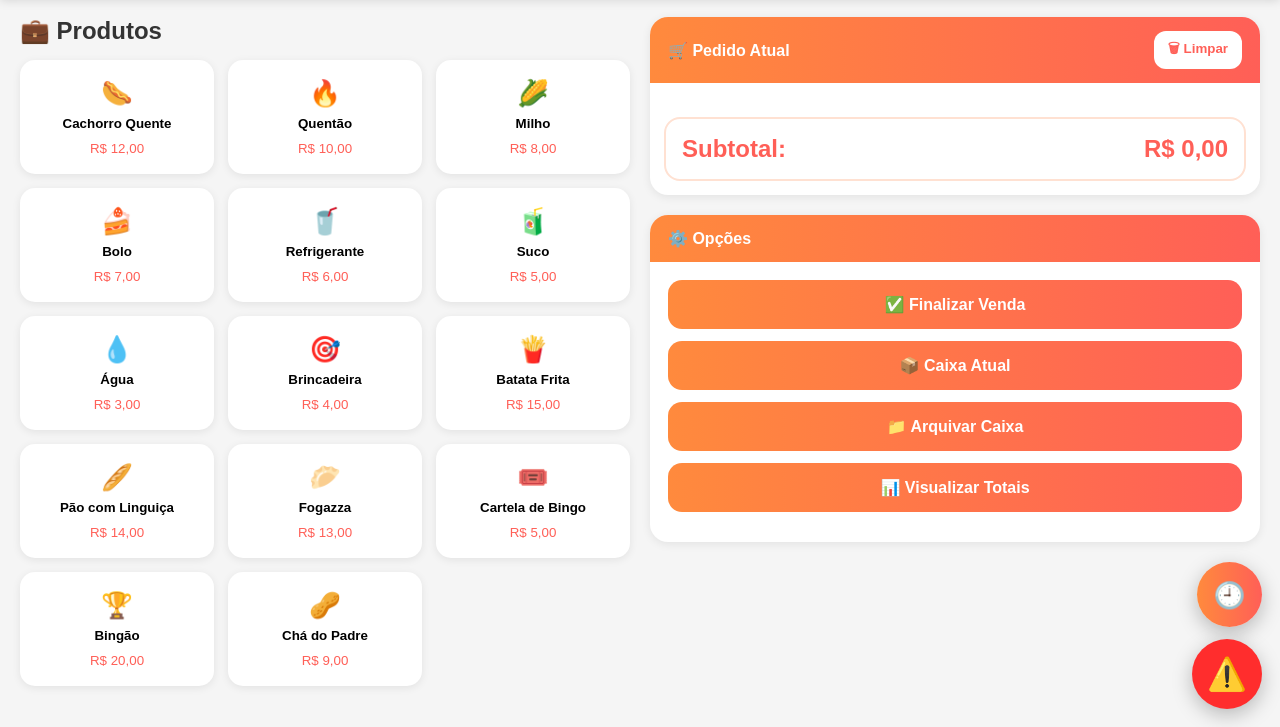
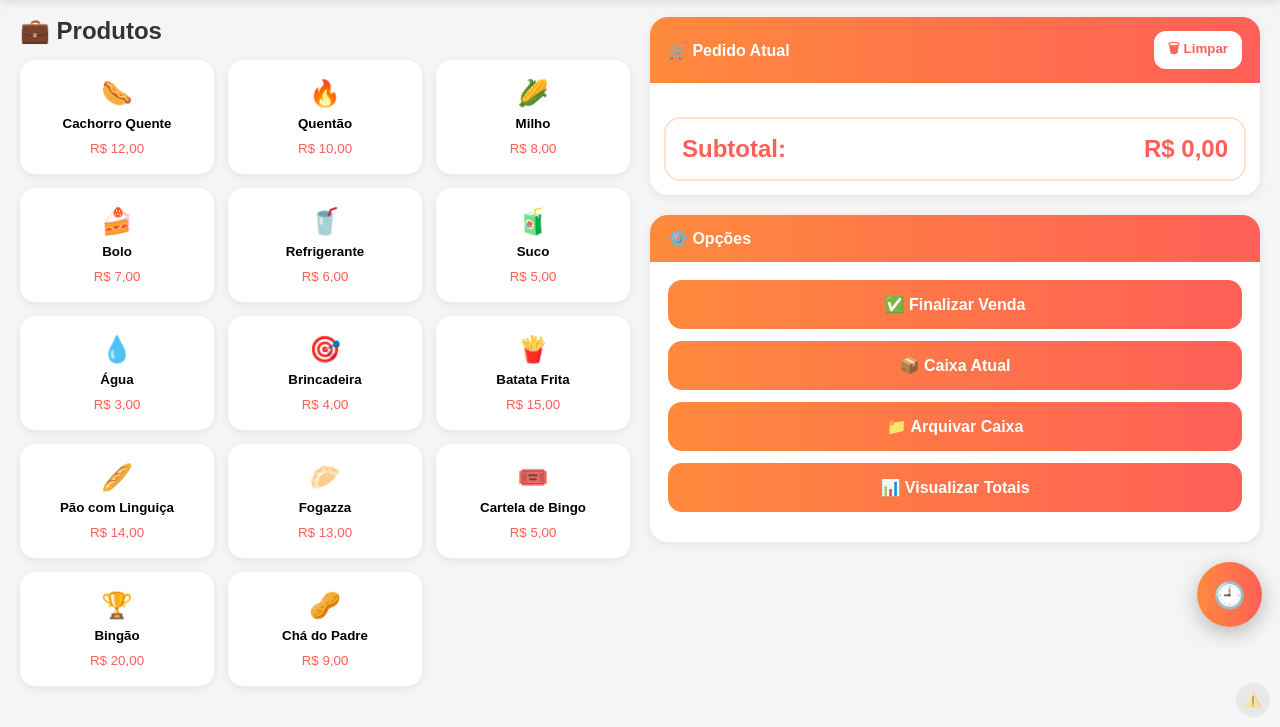
Before and after one commit to campanerutiipenta/Caixa-Quermesse, a plain HTML site: page index.html in a window 1280 px wide. Shown: the part 73-800 px from the top of the page. Drawn offline with Linux system fonts and the light colour scheme.

Commit message:
Update index.html
botao de apagar tudo mais discreto

```diff
--- a/index.html
+++ b/index.html
@@ -235,18 +235,25 @@ input,select{
 
 .btn-reset-total{
   position:fixed;
-  right:18px;
-  bottom:18px;
-  width:70px;
-  height:70px;
+  right:10px;
+  bottom:10px;
+  width:34px;
+  height:34px;
   border:none;
   border-radius:50%;
-  background:#ff2d2d;
-  color:#fff;
-  font-size:2rem;
+  background:#d9d9d9;
+  color:#666;
+  font-size:.9rem;
   cursor:pointer;
-  box-shadow:0 6px 20px rgba(0,0,0,.25);
+  opacity:.45;
+  transition:.2s;
   z-index:999;
+  box-shadow:none;
+}
+
+.btn-reset-total:hover{
+  opacity:.9;
+  transform:scale(1.05);
 }
 
 .btn-historico{
```
